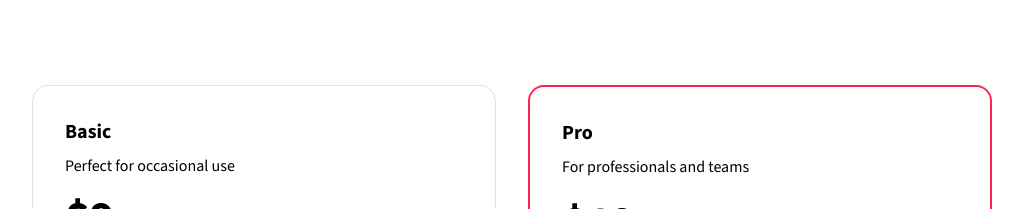
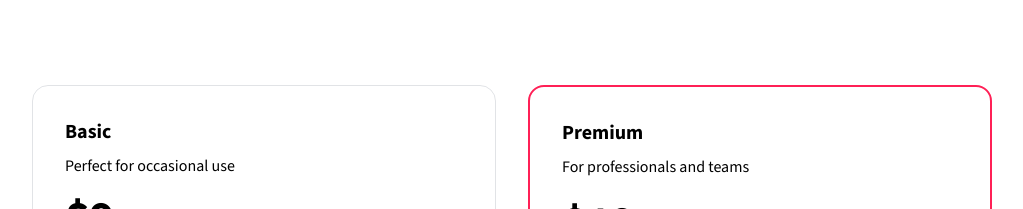
Before and after one commit to PranjalTheCoder/Sommaire, a Next.js app: page / in a window 1280 px wide. Shown: the part 1667-1876 px from the top of the page, without its empty margins (128-1151 px from the left). Built offline with nearby package versions, Linux system fonts and the light colour scheme; no server answers.

Commit message:
add payment link

```diff
--- a/components/home/pricing-section.tsx
+++ b/components/home/pricing-section.tsx
@@ -23,11 +23,17 @@ const plans = [
       "Email support",
     ],
     id: "basic",
-    paymentLink: "",
-    priceId: "",
+    paymentLink:
+      process.env.NODE_ENV === "development"
+        ? "https://github.com/PranjalTheCoder/Sommaire"
+        : "",
+    priceId:
+      process.env.NODE_ENV === "development"
+        ? "price_1N4k2eL5g8z9aB1c2d3e4f5g"
+        : "",
   },
   {
-    name: "Pro",
+    name: "Premium",
     price: 19,
     description: "For professionals and teams",
     items: [
@@ -37,8 +43,14 @@ const plans = [
       "Markdown Export",
     ],
     id: "pro",
-    paymentLink: "",
-    priceId: "",
+    paymentLink:
+      process.env.NODE_ENV === "development"
+        ? "https://github.com/PranjalTheCoder/Sommaire"
+        : "",
+    priceId:
+      process.env.NODE_ENV === "development"
+        ? "price_1N4k2eL5g8z9aB1c2d3e4f5g"
+        : "",
   },
 ];
 
```
Also changed, not shown: lib/payments.ts (line endings or trailing spaces).
